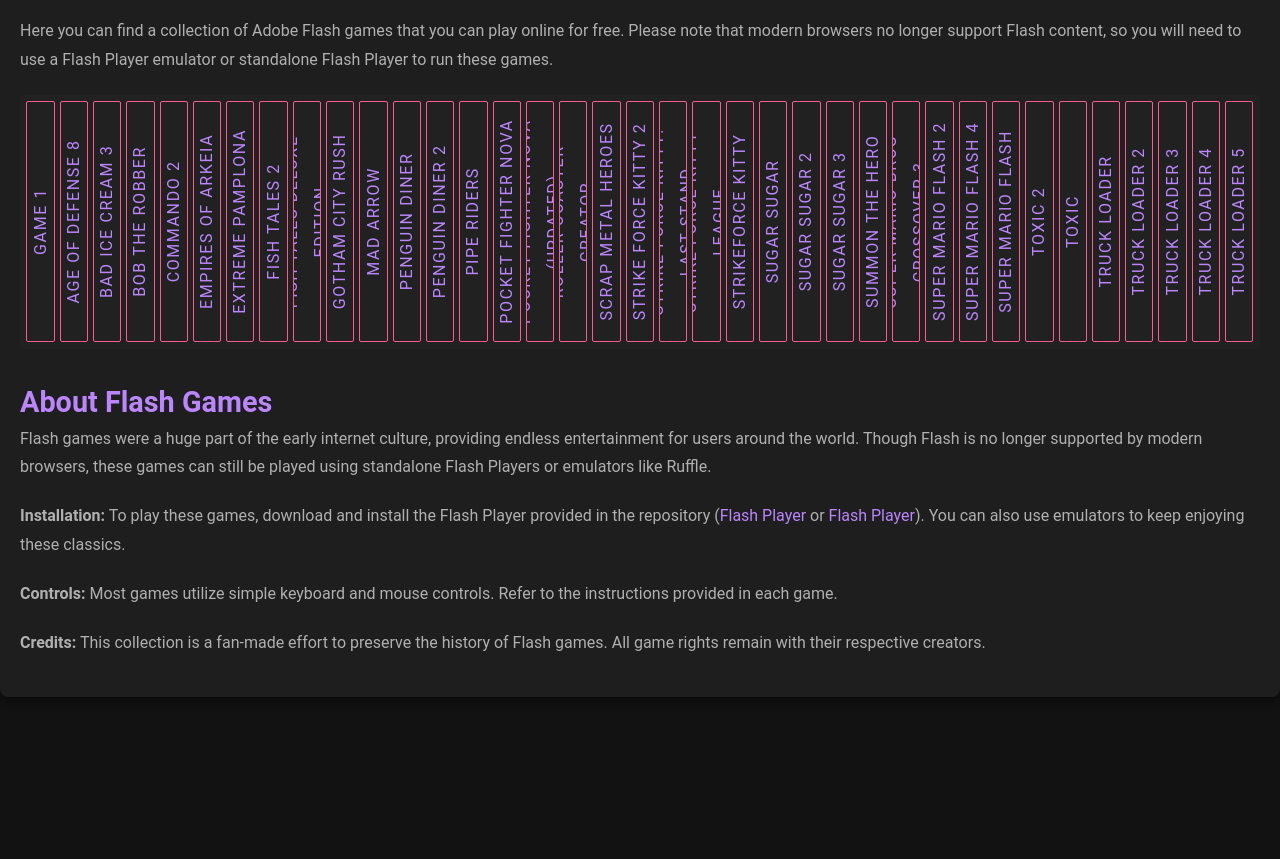
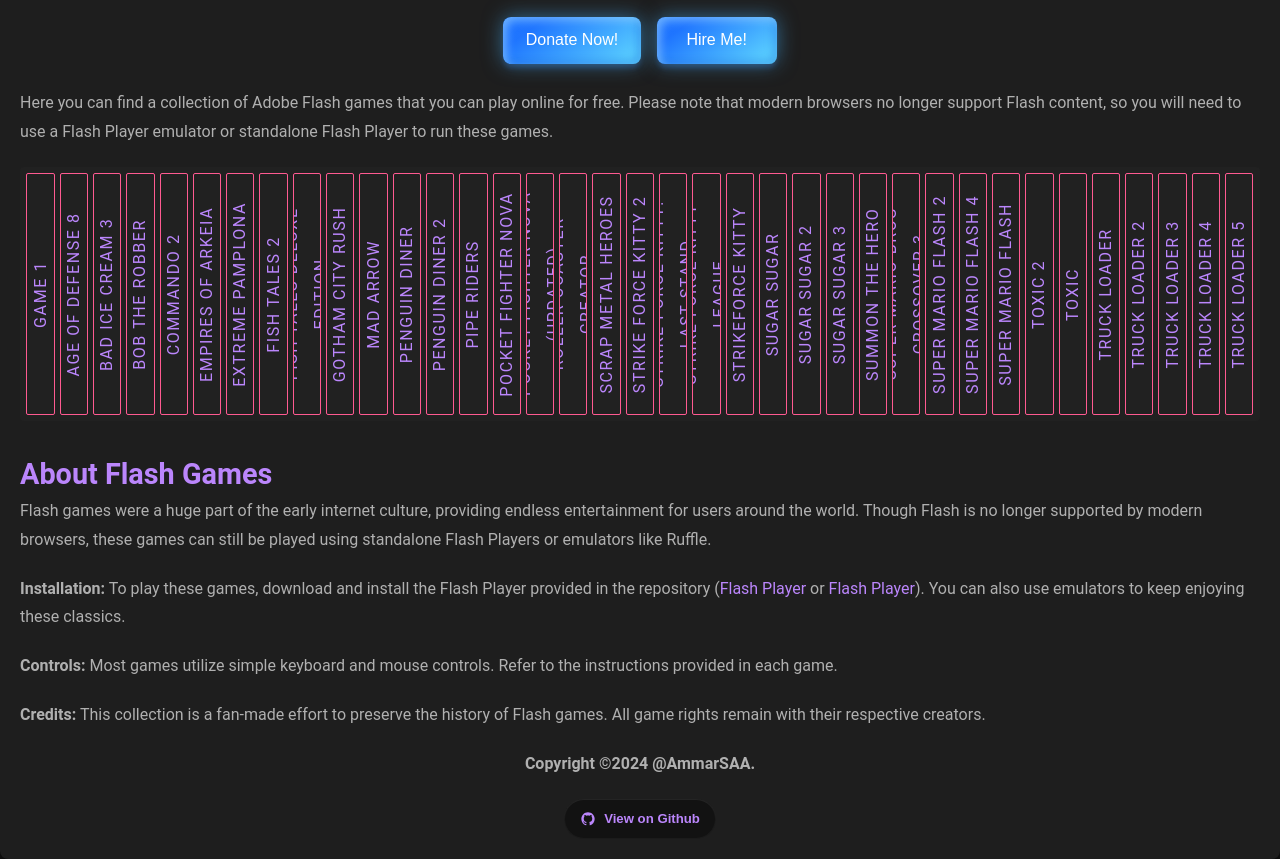
Before and after one commit to MrSmiley-006/Flash-Games-Directory, a plain HTML site: page index.html in a window 1280 px wide. Shown: the part 87-946 px from the top of the page. Before the commit the page ends 800 px from the top, so only its background shows below. Drawn offline with Linux system fonts and the light colour scheme.

Commit message:
FEAT: Add donation and hire buttons to Adobe Flash Games Directory page

```diff
--- a/index.html
+++ b/index.html
@@ -10,6 +10,21 @@
   <body>
     <div id="container">
       <h1>Adobe Flash Games Directory</h1>
+      <div class="center">
+        <button
+          class="btn-donate"
+          onclick="window.location.href='https://buymeacoffee.com/ammarsaa'"
+        >
+          Donate Now!
+        </button>
+        <button
+          class="btn-donate"
+          onclick="window.location.href='https://github.com/ammarsaa'"
+        >
+          Hire Me!
+        </button>
+      </div>
+      <br />
       <p>
         Here you can find a collection of Adobe Flash games that you can play
         online for free. Please note that modern browsers no longer support
@@ -281,6 +296,35 @@
         preserve the history of Flash games. All game rights remain with their
         respective creators.
       </p>
+      <div class="center">
+        <p>
+          <strong>Copyright ©<span id="year"></span> @AmmarSAA.</strong>
+        </p>
+      </div>
+      <div class="center">
+        <button
+          type="button"
+          class="btn-github"
+          onclick="window.location.href='https://github.com/AmmarSAA/flash-games-directory'"
+        >
+          <svg
+            width="16"
+            height="16"
+            viewBox="0 0 16 16"
+            fill="none"
+            xmlns="http://www.w3.org/2000/svg"
+          >
+            <path
+              d="M7.99992 1.33331C7.12444 1.33331 6.25753 1.50575 5.4487 1.84078C4.63986 2.17581 3.90493 2.66688 3.28587 3.28593C2.03563 4.53618 1.33325 6.23187 1.33325 7.99998C1.33325 10.9466 3.24659 13.4466 5.89325 14.3333C6.22659 14.3866 6.33325 14.18 6.33325 14C6.33325 13.8466 6.33325 13.4266 6.33325 12.8733C4.48659 13.2733 4.09325 11.98 4.09325 11.98C3.78659 11.2066 3.35325 11 3.35325 11C2.74659 10.5866 3.39992 10.6 3.39992 10.6C4.06659 10.6466 4.41992 11.2866 4.41992 11.2866C4.99992 12.3 5.97992 12 6.35992 11.84C6.41992 11.4066 6.59325 11.1133 6.77992 10.9466C5.29992 10.78 3.74659 10.2066 3.74659 7.66665C3.74659 6.92665 3.99992 6.33331 4.43325 5.85998C4.36659 5.69331 4.13325 4.99998 4.49992 4.09998C4.49992 4.09998 5.05992 3.91998 6.33325 4.77998C6.85992 4.63331 7.43325 4.55998 7.99992 4.55998C8.56659 4.55998 9.13992 4.63331 9.66659 4.77998C10.9399 3.91998 11.4999 4.09998 11.4999 4.09998C11.8666 4.99998 11.6333 5.69331 11.5666 5.85998C11.9999 6.33331 12.2533 6.92665 12.2533 7.66665C12.2533 10.2133 10.6933 10.7733 9.20659 10.94C9.44659 11.1466 9.66659 11.5533 9.66659 12.1733C9.66659 13.0666 9.66659 13.7866 9.66659 14C9.66659 14.18 9.77325 14.3933 10.1133 14.3333C12.7599 13.44 14.6666 10.9466 14.6666 7.99998C14.6666 7.1245 14.4941 6.25759 14.1591 5.44876C13.8241 4.63992 13.333 3.90499 12.714 3.28593C12.0949 2.66688 11.36 2.17581 10.5511 1.84078C9.7423 1.50575 8.8754 1.33331 7.99992 1.33331V1.33331Z"
+              fill="currentcolor"
+            ></path>
+          </svg>
+          <span>View on Github</span>
+        </button>
+      </div>
     </div>
+    <script>
+      document.querySelector("#year").textContent = new Date().getFullYear();
+    </script>
   </body>
 </html>
--- a/style.css
+++ b/style.css
@@ -53,13 +53,13 @@ a {
     color: #bb86fc;
     /* Material primary color */
     text-decoration: none !important;
-    transition: color 0.3s ease, background-color 0.3s ease;
+    /* transition: color 0.3s ease, background-color 0.3s ease; */
 }
 
 a:hover {
     color: #ffffff;
     /* Hovering turns the text white */
-    background-color: rgba(187, 134, 252, 0.1);
+    /* background-color: rgba(187, 134, 252, 0.1); */
     /* Light highlight on hover */
     text-decoration: underline;
 }
@@ -180,3 +180,87 @@ a:hover {
         flex: none;
     }
 }
+
+.btn-github {
+    cursor: pointer;
+    display: flex;
+    gap: 0.5rem;
+    border: none;
+
+    transition: all 0.5s cubic-bezier(0.165, 0.84, 0.44, 1);
+    border-radius: 100px;
+    font-weight: 800;
+    place-content: center;
+
+    padding: 0.75rem 1rem;
+    font-size: 0.825rem;
+    line-height: 1rem;
+
+    background-color: rgba(0, 0, 0, 0.4);
+    box-shadow:
+        inset 0 1px 0 0 rgba(255, 255, 255, 0.04),
+        inset 0 0 0 1px rgba(255, 255, 255, 0.04);
+    color: #bb86fc;
+}
+
+.btn-github:hover {
+    box-shadow:
+        inset 0 1px 0 0 rgba(255, 255, 255, 0.08),
+        inset 0 0 0 1px rgba(252, 232, 3, 0.08);
+    color: #fff;
+    transform: translate(0, -0.25rem);
+    background-color: rgba(0, 0, 0, 0.5);
+}
+
+.center {
+    display: flex;
+    justify-content: center;
+    align-items: center;
+    flex-direction: row;
+    gap: 1rem;
+}
+
+.btn-donate {
+    --clr-font-main: hsla(0 0% 20% / 100);
+    --btn-bg-1: hsla(194 100% 69% / 1);
+    --btn-bg-2: hsla(217 100% 56% / 1);
+    --btn-bg-color: hsla(360 100% 100% / 1);
+    --radii: 0.5em;
+    cursor: pointer;
+    padding: 0.9em 1.4em;
+    min-width: 120px;
+    min-height: 44px;
+    font-size: var(--size, 1rem);
+    font-weight: 500;
+    transition: 0.8s;
+    background-size: 280% auto;
+    background-image: linear-gradient(325deg,
+            var(--btn-bg-2) 0%,
+            var(--btn-bg-1) 55%,
+            var(--btn-bg-2) 90%);
+    border: none;
+    border-radius: var(--radii);
+    color: var(--btn-bg-color);
+    box-shadow:
+        0px 0px 20px rgba(71, 184, 255, 0.5),
+        0px 5px 5px -1px rgba(58, 125, 233, 0.25),
+        inset 4px 4px 8px rgba(175, 230, 255, 0.5),
+        inset -4px -4px 8px rgba(19, 95, 216, 0.35);
+}
+
+.btn-donate:hover {
+    background-position: right top;
+}
+
+.btn-donate:is(:focus, :focus-visible, :active) {
+    outline: none;
+    box-shadow:
+        0 0 0 3px var(--btn-bg-color),
+        0 0 0 6px var(--btn-bg-2);
+}
+
+@media (prefers-reduced-motion: reduce) {
+    .btn-donate {
+        transition: linear;
+    }
+}
```
